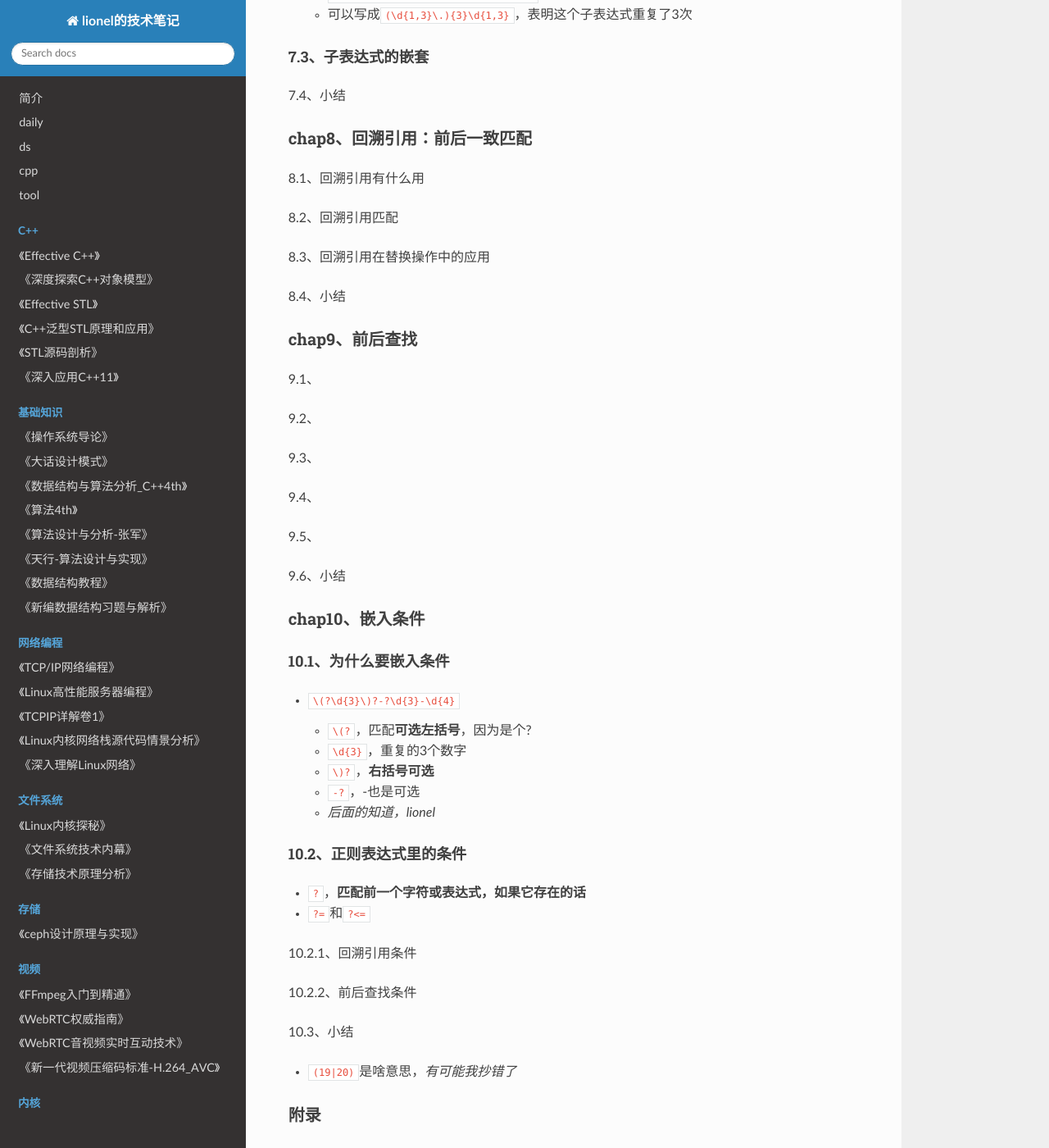
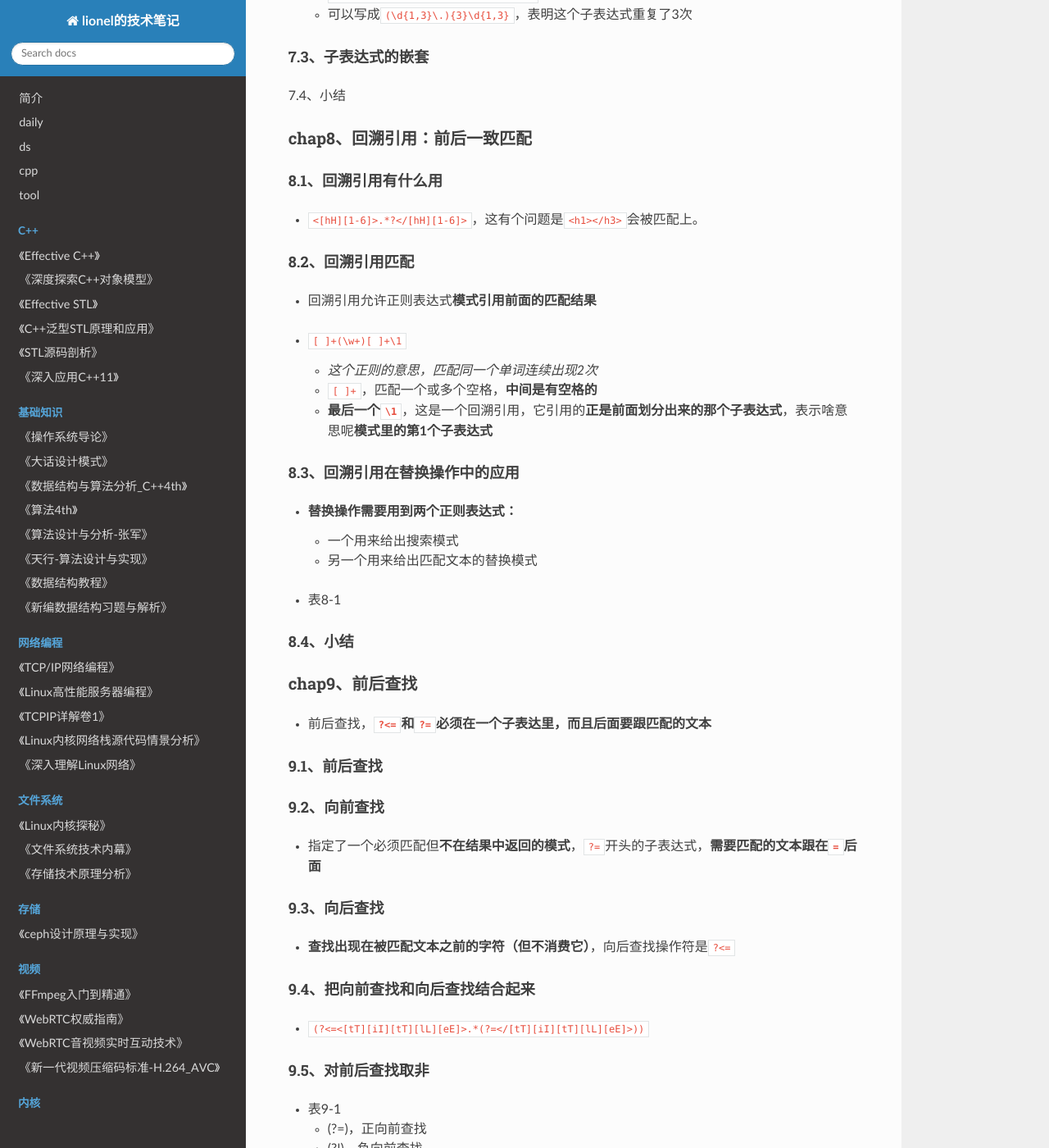
Before and after one commit to wolflion/booknotes, an MkDocs documentation site: the page built from docs/15tool/正则表达式必知必会.md, in a window 1280 px wide and 1400 px high, scrolled down 5319 px. Shown: the whole window at 82% size. Built offline with MkDocs 1.6.1, drawn with Linux system fonts in a browser that asks for light colours; nearby versions of some CDN libraries; some of the changed text lies outside the part shown.

Commit message:
Update 正则表达式必知必会.md

```diff
--- a/docs/15tool/正则表达式必知必会.md
+++ b/docs/15tool/正则表达式必知必会.md
@@ -212,27 +212,56 @@
 
 ### chap8、回溯引用：前后一致匹配
 
-8.1、回溯引用有什么用
+#### 8.1、回溯引用有什么用
 
-8.2、回溯引用匹配
++ `<[hH][1-6]>.*?</[hH][1-6]>`，这有个问题是`<h1></h3>`会被匹配上。
 
-8.3、回溯引用在替换操作中的应用
+#### 8.2、回溯引用匹配
 
-8.4、小结
++ 回溯引用允许正则表达式**模式引用前面的匹配结果**
+
++ `[ ]+(\w+)[ ]+\1`
+  + *这个正则的意思，匹配同一个单词连续出现2次*
+  + `[ ]+`，匹配一个或多个空格，**中间是有空格的**
+  + **最后一个`\1`**，这是一个回溯引用，它引用的**正是前面划分出来的那个子表达式**，表示啥意思呢**模式里的第1个子表达式**
+
+#### 8.3、回溯引用在替换操作中的应用
+
++ **替换操作需要用到两个正则表达式：**
+  + 一个用来给出搜索模式
+  + 另一个用来给出匹配文本的替换模式
+
++ 表8-1
+
+#### 8.4、小结
 
 ### chap9、前后查找
 
-9.1、
++ 前后查找，**`?<=`和`?=`必须在一个子表达里，而且后面要跟匹配的文本**
 
-9.2、
+#### 9.1、前后查找
 
-9.3、
+#### 9.2、向前查找
 
-9.4、
++ 指定了一个必须匹配但**不在结果中返回的模式**，`?=`开头的子表达式，**需要匹配的文本跟在`=`后面**
 
-9.5、
+#### 9.3、向后查找
 
-9.6、小结
++ **查找出现在被匹配文本之前的字符（但不消费它）**，向后查找操作符是`?<=`
+
+#### 9.4、把向前查找和向后查找结合起来
+
++ `(?<=<[tT][iI][tT][lL][eE]>.*(?=</[tT][iI][tT][lL][eE]>))`
+
+#### 9.5、对前后查找取非
+
++ 表9-1
+  + (?=)，正向前查找
+  + (?!)，负向前查找
+  + (?<=)，正向后查找
+  + (?<!)，负向后查找
+
+#### 9.6、小结
 
 ### chap10、嵌入条件
 
```
